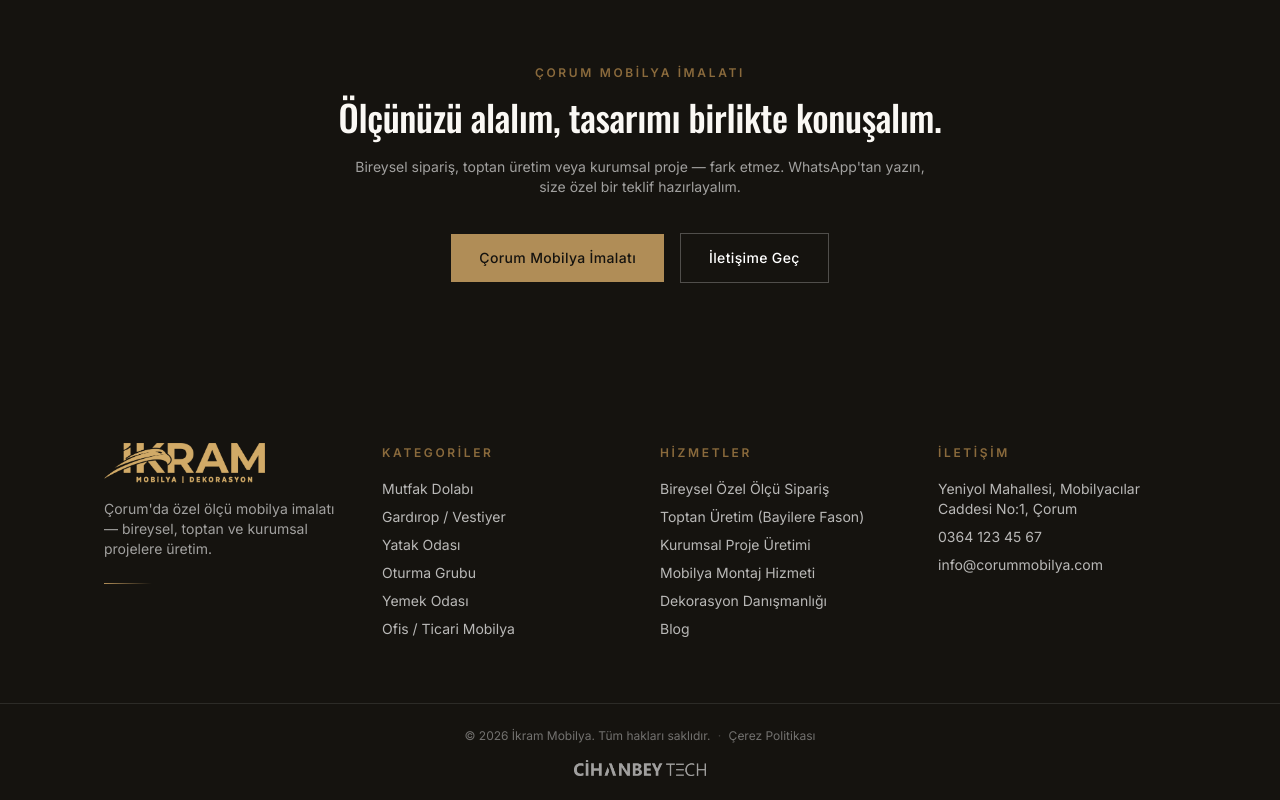
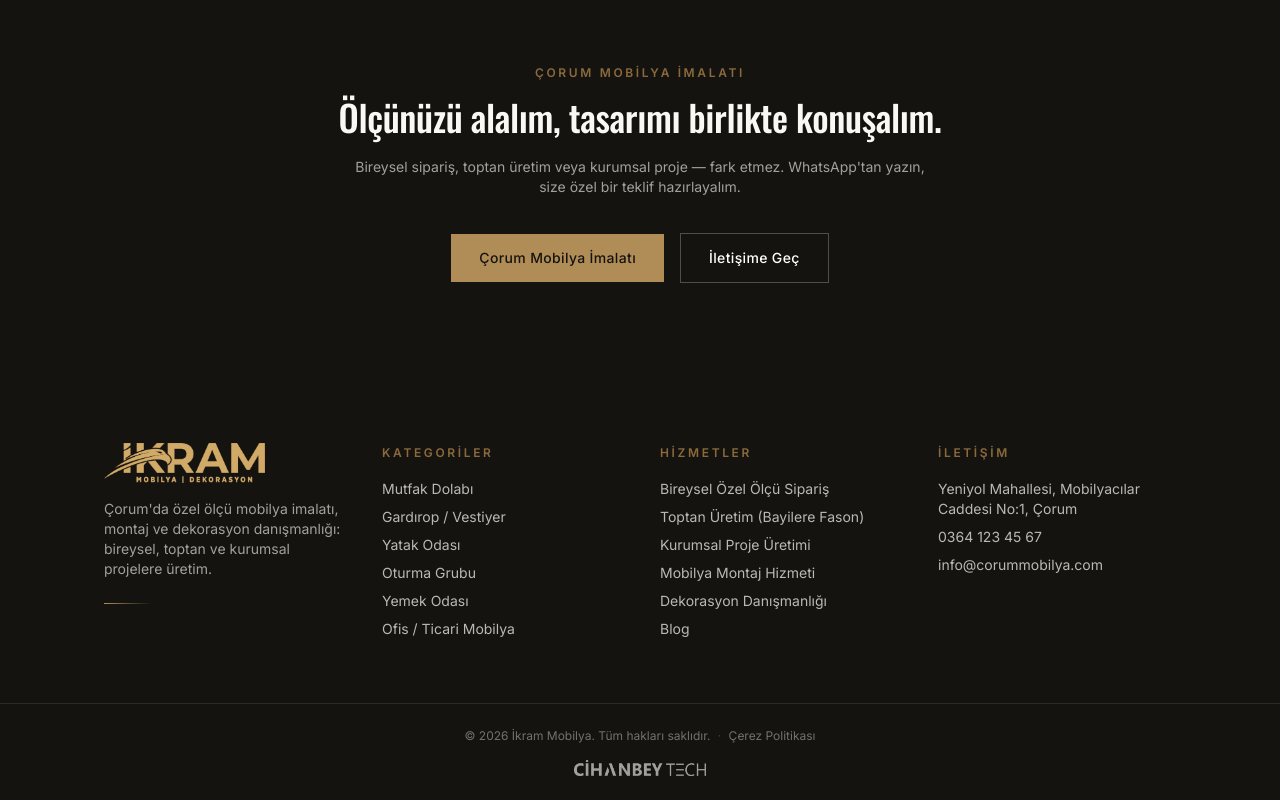
Before and after one commit to AligramTelegram/ikrammobilya, a Next.js app: page / in a window 1280 px wide. Shown: the part 2886-3686 px from the top of the page. Built offline with nearby package versions, Linux system fonts and the light colour scheme.

Commit message:
copy: footer açıklamasını güncelle (montaj/dekorasyon ekle, em dash kaldır)
Co-Authored-By: Claude Sonnet 5 <noreply@anthropic.com>

```diff
--- a/components/Footer.tsx
+++ b/components/Footer.tsx
@@ -22,8 +22,8 @@ export default function Footer() {
             className="h-10 w-auto"
           />
           <p className="mt-4 max-w-xs text-sm text-white/60">
-            Çorum&apos;da özel ölçü mobilya imalatı — bireysel, toptan ve
-            kurumsal projelere üretim.
+            Çorum&apos;da özel ölçü mobilya imalatı, montaj ve dekorasyon
+            danışmanlığı: bireysel, toptan ve kurumsal projelere üretim.
           </p>
           <div className="gold-rule mt-6" />
         </div>
```
